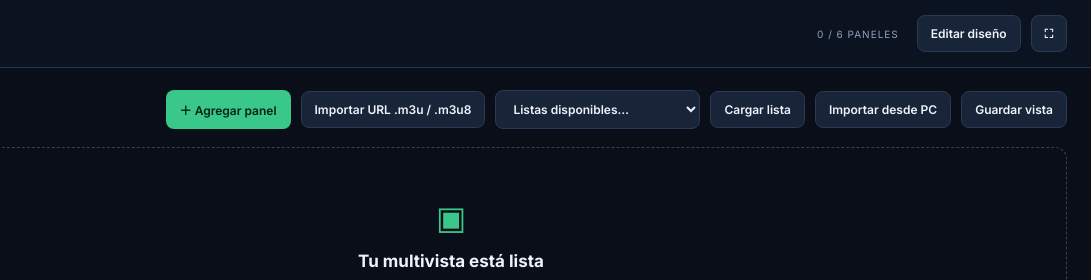
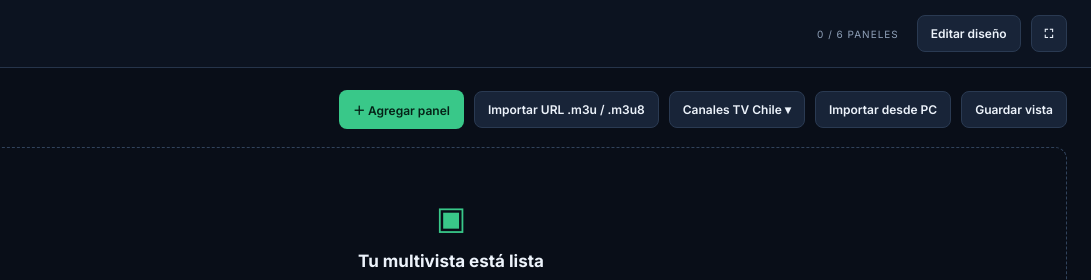
Before and after one commit to xDraker/multivista, a plain HTML site: page index.html in a window 1280 px wide. Shown: the top 280 px of the page, 189-1280 px from the left. Drawn offline with nearby package versions, Linux system fonts and the light colour scheme; a script that the page names is missing.

Commit message:
Replace playlist select with direct channel dropdown

```diff
--- a/index.html
+++ b/index.html
@@ -24,8 +24,7 @@
       <div class="toolbar-actions">
         <button id="addBtn" class="button primary">＋ Agregar panel</button>
         <button id="remoteM3uBtn" class="button secondary">Importar URL .m3u / .m3u8</button>
-        <select id="playlistSelect" class="button secondary playlist-select" aria-label="Listas disponibles"><option value="">Listas disponibles…</option><option value="https://raw.githubusercontent.com/xDraker/TV_Chile_Grabable/refs/heads/main/TV%20Chile%20Grabable">TV Chile Grabable (30 canales)</option></select>
-        <button id="loadPlaylistBtn" class="button secondary">Cargar lista</button>
+        <button id="channelDropdownBtn" class="button secondary" aria-expanded="false">Canales TV Chile ▾</button>
         <label class="button secondary file-button">Importar desde PC<input id="m3uFile" type="file" accept=".m3u,.m3u8,audio/x-mpegurl,application/vnd.apple.mpegurl"></label>
         <button id="saveBtn" class="button secondary">Guardar vista</button>
       </div>
```
